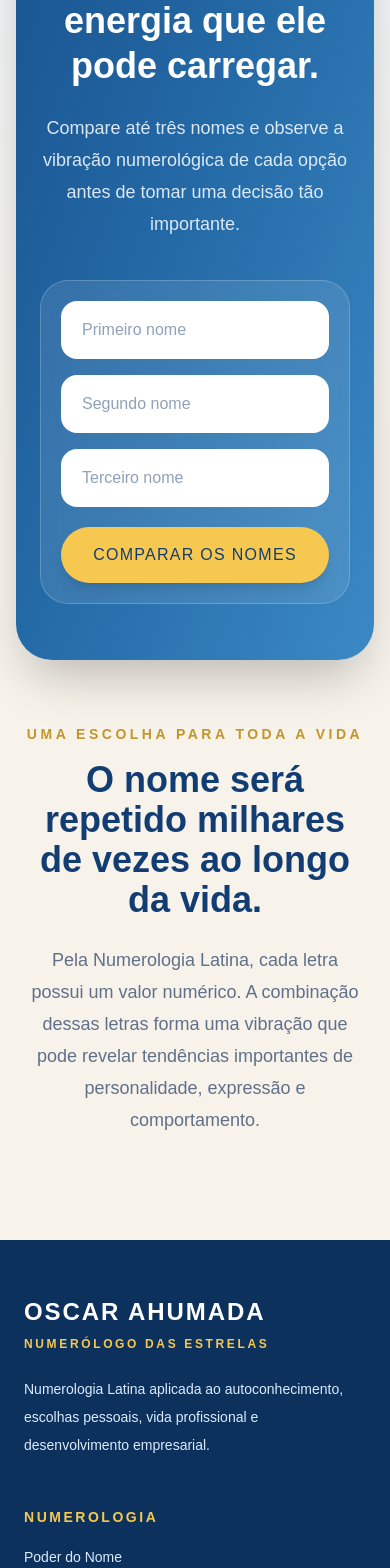
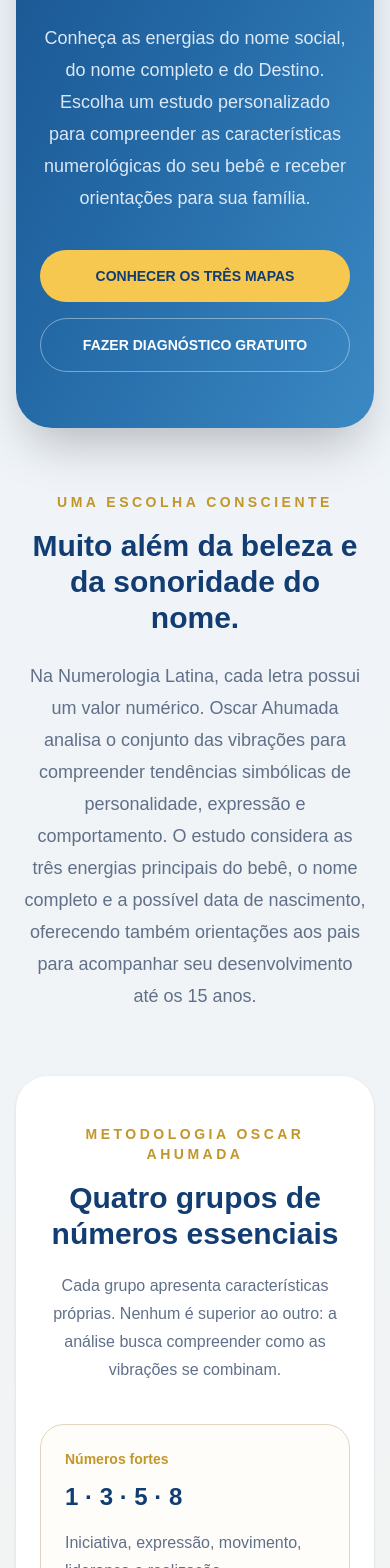
Before and after one commit to consultasdosite-dot/oscar-ahumada-site, a Next.js app: page /nome-do-bebe in a window 390 px wide. Shown: the part 432-2000 px from the top of the page. Built offline with nearby package versions, Linux system fonts and the light colour scheme.

Commit message:
Adiciona pagamentos dos mapas do bebe

```diff
--- a/app/nome-do-bebe/page.tsx
+++ b/app/nome-do-bebe/page.tsx
@@ -1,328 +1,203 @@
 "use client";
 
+import Link from "next/link";
 import { useState } from "react";
-import { calcularNomeSocial } from "../lib/numerologia";
-import { obterInterpretacaoNome } from "../data/interpretacoesNome";
 
-type ResultadoNome = ReturnType<typeof calcularNomeSocial>;
+const planos = [
+  {
+    nome: "Mapa Essencial",
+    preco: "R$ 260,00",
+    pagamento: "https://link.infinitepay.io/oscar_jose_ahumada_/VC1D-KHKAjqEMwt-260,00",
+    descricao: "Estudo personalizado para escolher o nome do bebê com consciência numerológica.",
+    itens: [
+      "Análise do nome social e do nome completo",
+      "Diagnóstico do Destino pela provável data de nascimento",
+      "As três energias principais e suas características comportamentais",
+      "Orientações aos pais para o desenvolvimento até os 15 anos",
+      "Entrega em PDF, sem consulta",
+      "Complementação após o nascimento, conforme a data efetiva",
+    ],
+  },
+  {
+    nome: "Mapa com Consulta",
+    preco: "R$ 440,00",
+    pagamento: "https://pay.infinitepay.io/oscar_jose_ahumada_/VC1D-IOoHbeI1tM-440,00",
+    descricao: "Acompanhamento personalizado para conversar sobre os nomes e esclarecer suas dúvidas.",
+    itens: [
+      "Todos os estudos e orientações do Mapa Essencial",
+      "Consulta personalizada de 1 hora com Oscar Ahumada",
+      "Comparação das opções de nomes e esclarecimento de dúvidas",
+      "Entrega em PDF e complementação após o nascimento",
+    ],
+  },
+  {
+    nome: "Mapa Família",
+    preco: "R$ 890,00",
+    pagamento: "https://pay.infinitepay.io/oscar_jose_ahumada_/VC1D-ozypW1sD8h-890,00",
+    descricao: "Uma análise ampliada que considera o bebê, os pais e as expectativas da família.",
+    itens: [
+      "Todos os estudos do bebê e entrega em PDF",
+      "Mapas numerológicos dos pais",
+      "Compatibilidade entre os pais e o bebê",
+      "Avaliação dos desejos dos pais em relação às vibrações dos nomes",
+      "Consultas personalizadas com Oscar Ahumada",
+      "Orientações até os 15 anos e complementação após o nascimento",
+    ],
+  },
+];
 
-export default function NomeDoBebePage() {
-  const [nome1, setNome1] = useState("");
-  const [nome2, setNome2] = useState("");
-  const [nome3, setNome3] = useState("");
+const grupos = [
+  { titulo: "Números fortes", numeros: "1 · 3 · 5 · 8", texto: "Iniciativa, expressão, movimento, liderança e realização." },
+  { titulo: "Números afetivos", numeros: "2 · 4 · 6", texto: "Sensibilidade, cooperação, estrutura, família e cuidado." },
+  { titulo: "Números neutros", numeros: "7 · 9", texto: "Reflexão, conhecimento, espiritualidade e generosidade." },
+  { titulo: "Números mestres", numeros: "11 · 22", texto: "Vibrações especiais, com características e desafios próprios." },
+];
 
-  const [resultados, setResultados] = useState<ResultadoNome[]>([]);
+const CHAVE_PIX = "08677876863";
 
-  function analisarNomes() {
-    const nomes = [nome1, nome2, nome3]
-      .map((nome) => nome.trim())
-      .filter(Boolean);
+function Pagamento({ plano }: { plano: (typeof planos)[number] }) {
+  const [mostrarPix, setMostrarPix] = useState(false);
+  const [copiado, setCopiado] = useState(false);
 
-    const calculados = nomes.map((nome) => calcularNomeSocial(nome));
-
-    setResultados(calculados);
+  async function copiarChave() {
+    try {
+      await navigator.clipboard.writeText(CHAVE_PIX);
+      setCopiado(true);
+    } catch {
+      setCopiado(false);
     }
-
-  function limparTudo() {
-    setNome1("");
-    setNome2("");
-    setNome3("");
-    setResultados([]);
-
-    window.scrollTo({
-      top: 0,
-      behavior: "smooth",
-    });
   }
 
   return (
+    <div className="mt-8 space-y-3">
+      <a href={plano.pagamento} target="_blank" rel="noopener noreferrer" className="block rounded-full bg-[#123d73] px-5 py-4 text-center text-sm font-bold text-white transition hover:bg-[#1f629d]">
+        PAGAR COM CARTÃO
+      </a>
+      <button type="button" onClick={() => setMostrarPix(!mostrarPix)} aria-expanded={mostrarPix} className="w-full rounded-full border-2 border-[#123d73] px-5 py-4 text-sm font-bold text-[#123d73] transition hover:bg-[#edf4fb]">
+        {mostrarPix ? "OCULTAR DADOS DO PIX" : "PAGAR COM PIX"}
+      </button>
+      {mostrarPix && (
+        <div className="rounded-2xl border border-[#dbcba9] bg-[#fffdf9] p-5 text-sm leading-7 text-[#4f627d]">
+          <p className="font-bold text-[#123d73]">Pagamento via Pix</p>
+          <p className="mt-2">Valor: <strong>{plano.preco}</strong></p>
+          <p>Chave Pix — CPF: <strong>{CHAVE_PIX}</strong></p>
+          <p>Favorecido: <strong>OSCAR JOSÉ AHUMADA</strong></p>
+          <p>Banco informado: <strong>WISE</strong></p>
+          <button type="button" onClick={copiarChave} className="mt-4 w-full rounded-full bg-[#123d73] px-4 py-3 font-bold text-white">
+            {copiado ? "CHAVE COPIADA" : "COPIAR CHAVE PIX"}
+          </button>
+          <p className="mt-4">Abra o aplicativo do seu banco, escolha Pix por chave CPF, cole a chave e informe o valor de {plano.preco}. Confira o favorecido e a instituição exibidos pelo banco antes de confirmar.</p>
+          <p className="mt-3 text-xs leading-5">O pagamento é realizado diretamente no aplicativo bancário. Esta página não confirma automaticamente o recebimento.</p>
+        </div>
+      )}
+      <Link href="/solicitar-nome-bebe" className="block text-center text-sm font-semibold text-[#123d73] underline underline-offset-4">Prefere conversar antes de contratar?</Link>
+    </div>
+  );
+}
+
+export default function NomeDoBebePage() {
+  return (
     <main className="min-h-screen bg-gradient-to-b from-[#edf4fb] via-[#f7f3eb] to-[#f7f3eb] px-4 py-10 text-[#123d73] sm:px-6 sm:py-16">
       <div className="mx-auto max-w-7xl">
-
-        {/* HERO */}
         <section className="overflow-hidden rounded-[36px] bg-gradient-to-br from-[#174f8a] via-[#246aa7] to-[#3b89c4] px-6 py-14 text-white shadow-2xl sm:px-10 lg:px-14">
           <div className="mx-auto max-w-4xl text-center">
-
-            <p className="text-sm font-semibold uppercase tracking-[0.28em] text-[#f6cf68]">
-              Numerologia para Bebês
-            </p>
-
-            <h1 className="mt-5 text-4xl font-semibold leading-tight sm:text-5xl lg:text-6xl">
-              Antes de escolher o nome do seu bebê, descubra a energia que ele pode carregar.
-            </h1>
-
-            <p className="mx-auto mt-6 max-w-3xl text-lg leading-8 text-blue-50/90">
-              Compare até três nomes e observe a vibração numerológica de cada
-              opção antes de tomar uma decisão tão importante.
-            </p>
-
-            <div className="mx-auto mt-10 max-w-3xl rounded-[28px] border border-white/20 bg-white/10 p-5 backdrop-blur-md sm:p-7">
-
-              <div className="grid gap-4 md:grid-cols-3">
-                <input
-                  type="text"
-                  value={nome1}
-                  onChange={(event) => setNome1(event.target.value)}
-                  placeholder="Primeiro nome"
-                  className="w-full rounded-2xl border border-white/20 bg-white px-5 py-4 text-[#123d73] outline-none placeholder:text-slate-400 focus:border-[#f6cf68] focus:ring-4 focus:ring-[#f6cf68]/20"
-                />
-
-                <input
-                  type="text"
-                  value={nome2}
-                  onChange={(event) => setNome2(event.target.value)}
-                  placeholder="Segundo nome"
-                  className="w-full rounded-2xl border border-white/20 bg-white px-5 py-4 text-[#123d73] outline-none placeholder:text-slate-400 focus:border-[#f6cf68] focus:ring-4 focus:ring-[#f6cf68]/20"
-                />
-
-                <input
-                  type="text"
-                  value={nome3}
-                  onChange={(event) => setNome3(event.target.value)}
-                  placeholder="Terceiro nome"
-                  className="w-full rounded-2xl border border-white/20 bg-white px-5 py-4 text-[#123d73] outline-none placeholder:text-slate-400 focus:border-[#f6cf68] focus:ring-4 focus:ring-[#f6cf68]/20"
-                />
-              </div>
-
-              <button
-                type="button"
-                onClick={analisarNomes}
-                className="mt-5 w-full rounded-full bg-[#f6c84f] px-8 py-4 text-sm font-bold uppercase tracking-[0.08em] text-[#123d73] shadow-lg transition hover:-translate-y-1 hover:bg-[#ffda70]"
-              >
-                Comparar os Nomes
-              </button>
-
+            <p className="text-sm font-semibold uppercase tracking-[0.28em] text-[#f6cf68]">Numerologia para Bebês</p>
+            <h1 className="mt-5 text-4xl font-semibold leading-tight sm:text-5xl lg:text-6xl">O nome do seu bebê é uma escolha para toda a vida.</h1>
+            <p className="mx-auto mt-6 max-w-3xl text-lg leading-8 text-blue-50/90">Conheça as energias do nome social, do nome completo e do Destino. Escolha um estudo personalizado para compreender as características numerológicas do seu bebê e receber orientações para sua família.</p>
+            <div className="mt-9 flex flex-col justify-center gap-4 sm:flex-row">
+              <a href="#planos" className="rounded-full bg-[#f6c84f] px-8 py-4 text-center text-sm font-bold text-[#123d73] transition hover:bg-[#ffda70]">CONHECER OS TRÊS MAPAS</a>
+              <Link href="/bebe" className="rounded-full border border-white/40 px-8 py-4 text-center text-sm font-semibold text-white transition hover:bg-white/10">FAZER DIAGNÓSTICO GRATUITO</Link>
             </div>
           </div>
         </section>
 
-        {/* INTRODUÇÃO */}
         <section className="px-2 py-16 sm:px-6">
           <div className="mx-auto max-w-4xl text-center">
-            <p className="text-sm font-semibold uppercase tracking-[0.25em] text-[#c29629]">
-              Uma escolha para toda a vida
-            </p>
-
-            <h2 className="mt-4 text-4xl font-semibold">
-              O nome será repetido milhares de vezes ao longo da vida.
-            </h2>
-
-            <p className="mt-6 text-lg leading-8 text-[#607089]">
-              Pela Numerologia Latina, cada letra possui um valor numérico.
-              A combinação dessas letras forma uma vibração que pode revelar
-              tendências importantes de personalidade, expressão e comportamento.
-            </p>
+            <p className="text-sm font-semibold uppercase tracking-[0.25em] text-[#c29629]">Uma escolha consciente</p>
+            <h2 className="mt-4 text-3xl font-semibold sm:text-4xl">Muito além da beleza e da sonoridade do nome.</h2>
+            <p className="mt-6 text-lg leading-8 text-[#607089]">Na Numerologia Latina, cada letra possui um valor numérico. Oscar Ahumada analisa o conjunto das vibrações para compreender tendências simbólicas de personalidade, expressão e comportamento. O estudo considera as três energias principais do bebê, o nome completo e a possível data de nascimento, oferecendo também orientações aos pais para acompanhar seu desenvolvimento até os 15 anos.</p>
           </div>
         </section>
 
-        {/* RESULTADOS */}
-        {resultados.length > 0 && (
-          <section className="pb-16">
-            <div className="grid gap-6 lg:grid-cols-3">
-
-              {resultados.map((resultado) => {
-                const interpretacao = obterInterpretacaoNome(
-                  resultado.vogaisReduzidas,
-                  resultado.consoantesReduzidas,
-                  resultado.nomeOriginal
-                );
-
-                return (
-                  <article
-                    key={resultado.nomeOriginal}
-                    className="overflow-hidden rounded-[30px] border border-[#dbcba9] bg-white shadow-xl"
-                  >
-                    <div className="bg-[#123d73] px-6 py-7 text-center text-white">
-
-                      <p className="text-xs font-semibold uppercase tracking-[0.22em] text-[#f6cf68]">
-                        Análise do Nome
-                      </p>
-
-                      <h2 className="mt-3 break-words text-3xl font-bold">
-                        {resultado.nomeNormalizado}
-                      </h2>
-
-                      <div className="mt-5 inline-flex min-h-20 min-w-20 items-center justify-center rounded-full bg-[#f6c84f] px-4 text-3xl font-bold text-[#123d73]">
-                        {resultado.revelacaoNomeSocial}
+        <section className="rounded-[32px] bg-white px-6 py-12 shadow-sm sm:px-10">
+          <div className="mx-auto max-w-3xl text-center">
+            <p className="text-sm font-semibold uppercase tracking-[0.25em] text-[#c29629]">Metodologia Oscar Ahumada</p>
+            <h2 className="mt-4 text-3xl font-semibold sm:text-4xl">Quatro grupos de números essenciais</h2>
+            <p className="mt-5 leading-7 text-[#607089]">Cada grupo apresenta características próprias. Nenhum é superior ao outro: a análise busca compreender como as vibrações se combinam.</p>
           </div>
-
-                      {resultado.numeroMestre && (
-                        <p className="mt-3 text-sm font-bold uppercase tracking-[0.15em] text-[#f6cf68]">
-                          Número Mestre {resultado.revelacaoNomeSocial}
-                        </p>
-                      )}
-
-                    </div>
-
-                    <div className="p-6">
-
-                      {/* LETRAS */}
-                      <div>
-                        <p className="text-xs font-bold uppercase tracking-[0.18em] text-[#c29629]">
-                          Energia das letras
-                        </p>
-
-                        <div className="mt-4 flex flex-wrap gap-2">
-                          {resultado.letras.map((item, index) => (
-                            <div
-                              key={`${item.letra}-${index}`}
-                              className="min-w-12 rounded-xl border border-[#dfd2bb] bg-[#faf7f1] px-3 py-2 text-center"
-                            >
-                              <div className="font-bold">{item.letra}</div>
-
-                              <div className="text-xs font-bold text-[#c29629]">
-                                {item.valor}
-                              </div>
+          <div className="mt-10 grid gap-5 sm:grid-cols-2 lg:grid-cols-4">
+            {grupos.map((grupo) => (
+              <div key={grupo.titulo} className="rounded-[24px] border border-[#e2d6c0] bg-[#fffdf9] p-6">
+                <p className="text-sm font-semibold text-[#c29629]">{grupo.titulo}</p>
+                <p className="mt-3 text-2xl font-bold">{grupo.numeros}</p>
+                <p className="mt-4 leading-7 text-[#607089]">{grupo.texto}</p>
               </div>
             ))}
           </div>
+        </section>
+
+        <section id="planos" className="scroll-mt-8 py-16">
+          <div className="mx-auto max-w-3xl text-center">
+            <p className="text-sm font-semibold uppercase tracking-[0.25em] text-[#c29629]">Escolha seu atendimento</p>
+            <h2 className="mt-4 text-3xl font-semibold sm:text-4xl">Três formas de cuidar dessa escolha</h2>
+            <p className="mt-5 text-lg leading-8 text-[#607089]">Do estudo em PDF ao acompanhamento completo da família, escolha a opção que melhor atende às suas necessidades.</p>
           </div>
-
-                      {/* SOMA */}
-                      <div className="mt-6 rounded-[20px] bg-[#f8f5ef] p-5">
-                        <p className="text-xs font-bold uppercase tracking-[0.16em] text-[#c29629]">
-                          Soma Total
-                        </p>
-
-                        <p className="mt-3 text-2xl font-semibold">
-                          {resultado.somaTotal}
-                        </p>
-
-                        <p className="mt-2 text-sm text-[#607089]">
-                          Redução: {resultado.caminhoReducaoTotal.join(" → ")}
-                        </p>
+          <div className="mt-10 grid gap-6 lg:grid-cols-3">
+            {planos.map((plano, index) => (
+              <article key={plano.nome} className="flex flex-col overflow-hidden rounded-[30px] border border-[#dbcba9] bg-white shadow-xl">
+                <div className="bg-[#123d73] px-7 py-8 text-white">
+                  <p className="text-xs font-semibold uppercase tracking-[0.2em] text-[#f6cf68]">Opção {index + 1}</p>
+                  <h3 className="mt-3 text-2xl font-semibold">{plano.nome}</h3>
+                  <p className="mt-4 text-3xl font-bold text-[#f6cf68]">{plano.preco}</p>
+                  <p className="mt-4 leading-7 text-blue-100">{plano.descricao}</p>
                 </div>
-
-                      {/* VOGAIS */}
-                      <div className="mt-4 grid grid-cols-2 gap-3">
-
-                        <div className="rounded-[18px] border border-[#dfd2bb] p-4">
-                          <p className="text-xs font-bold uppercase tracking-[0.14em] text-[#c29629]">
-                            Vogais
-                          </p>
-
-                          <p className="mt-2 text-xl font-semibold">
-                            {resultado.somaVogais} →{" "}
-                            {resultado.vogaisReduzidas}
-                          </p>
-                        </div>
-
-                        <div className="rounded-[18px] border border-[#dfd2bb] p-4">
-                          <p className="text-xs font-bold uppercase tracking-[0.14em] text-[#c29629]">
-                            Consoantes
-                          </p>
-
-                          <p className="mt-2 text-xl font-semibold">
-                            {resultado.somaConsoantes} →{" "}
-                            {resultado.consoantesReduzidas}
-                          </p>
-                        </div>
-
-                      </div>
-
-                      {/* COMBINAÇÃO */}
-                      <div className="mt-4 rounded-[20px] border border-[#d4af37]/40 bg-[#fffaf0] p-5 text-center">
-
-                        <p className="text-xs font-bold uppercase tracking-[0.16em] text-[#c29629]">
-                          Combinação
-                        </p>
-
-                        <p className="mt-3 text-2xl font-bold">
-                          {resultado.vogaisReduzidas} +{" "}
-                          {resultado.consoantesReduzidas}
-                          {interpretacao && (
-                            <>
-                              {" "}
-                              ={" "}
-                              <span className="text-[#c29629]">
-                                {interpretacao.resultado}
-                              </span>
-                            </>
-                          )}
-                        </p>
-
-                      </div>
-
-                      {/* INTERPRETAÇÃO */}
-                      {interpretacao && (
-                        <div className="mt-5 rounded-[22px] bg-[#edf4fb] p-5">
-
-                          <p className="text-xs font-bold uppercase tracking-[0.16em] text-[#246aa7]">
-                            O que este nome revela
-                          </p>
-
-                          <p className="mt-3 leading-7 text-[#405675]">
-                            {interpretacao.texto}
-                          </p>
-
-                        </div>
-                      )}
-
+                <div className="flex flex-1 flex-col p-7">
+                  <ul className="flex-1 space-y-4">
+                    {plano.itens.map((item) => (
+                      <li key={item} className="flex gap-3 leading-7 text-[#4f627d]">
+                        <span className="font-bold text-[#c29629]">✓</span>
+                        <span>{item}</span>
+                      </li>
+                    ))}
+                  </ul>
+                  <Pagamento plano={plano} />
                 </div>
               </article>
-                );
-              })}
+            ))}
+          </div>
+          <p className="mx-auto mt-6 max-w-4xl text-center text-sm leading-6 text-[#607089]">Os valores são por pacote. A quantidade de consultas do Mapa Família será confirmada no atendimento antes da contratação.</p>
+        </section>
 
+        <section className="rounded-[32px] bg-[#edf4fb] px-6 py-12 sm:px-10">
+          <div className="mx-auto max-w-4xl">
+            <p className="text-sm font-semibold uppercase tracking-[0.25em] text-[#c29629]">Compatibilidade familiar</p>
+            <h2 className="mt-4 text-3xl font-semibold sm:text-4xl">Os desejos dos pais também fazem parte da escolha.</h2>
+            <p className="mt-6 text-lg leading-8 text-[#607089]">Imagine um pai com vibração 22 e uma mãe com vibração 8. Ambos podem valorizar força, liderança e realização. Ao considerar um nome como Ian, associado à vibração 6, a análise permite conversar sobre características mais voltadas ao afeto, à família e ao cuidado.</p>
+            <p className="mt-5 text-lg leading-8 text-[#607089]">O objetivo não é impor um nome forte ou afetivo, mas compreender as expectativas dos pais e buscar uma escolha consciente que respeite a individualidade simbólica do bebê e a harmonia familiar.</p>
           </div>
+        </section>
 
-            {/* COMPARAÇÃO */}
-            {resultados.length > 1 && (
-              <div className="mt-10 rounded-[30px] bg-[#123d73] px-6 py-9 text-center text-white shadow-xl sm:px-10">
+        <section className="px-2 py-16 sm:px-6">
+          <div className="mx-auto max-w-4xl">
+            <h2 className="text-3xl font-semibold sm:text-4xl">E quando o bebê nascer?</h2>
+            <p className="mt-6 text-lg leading-8 text-[#607089]">O estudo considera inicialmente a provável data de nascimento. Após o nascimento, o mapa é complementado com a data efetiva, especialmente quando o parto ocorre de forma natural. Nos casos de cesárea, Oscar poderá apresentar uma orientação numerológica sobre a harmonização da data, sempre respeitando as decisões e recomendações médicas e obstétricas.</p>
+            <p className="mt-5 text-sm leading-6 text-[#607089]">A Numerologia é uma prática de interpretação simbólica e autoconhecimento. Não garante características comportamentais, resultados futuros ou condições de saúde e não deve orientar ou substituir decisões médicas sobre a data ou a forma do parto.</p>
+          </div>
+        </section>
 
-                <p className="text-sm font-semibold uppercase tracking-[0.25em] text-[#f6cf68]">
-                  Compare com calma
-                </p>
+        <section className="rounded-[32px] bg-[#123d73] px-6 py-12 text-white sm:px-10">
+          <div className="mx-auto max-w-4xl text-center">
+            <p className="text-sm font-semibold uppercase tracking-[0.25em] text-[#f6cf68]">Oscar Ahumada · Numerólogo das Estrelas</p>
+            <h2 className="mt-4 text-3xl font-semibold sm:text-4xl">Experiência e atenção personalizada para sua família.</h2>
+            <p className="mt-6 text-lg leading-8 text-blue-100">Com mais de 40 anos de experiência, Oscar Ahumada realiza estudos numerológicos que consideram o conjunto das vibrações do nome e do Destino, evitando conclusões baseadas em um único número isolado. O propósito é ajudar os pais a compreender as possibilidades e fazer uma escolha com mais conhecimento.</p>
+            <Link href="/solicitar-nome-bebe" className="mt-8 inline-flex rounded-full bg-[#f6c84f] px-9 py-4 text-center text-sm font-bold text-[#123d73] transition hover:bg-[#ffda70]">SOLICITAR MEU MAPA DO BEBÊ</Link>
+          </div>
+        </section>
 
-                <h2 className="mx-auto mt-4 max-w-3xl text-3xl font-semibold">
-                  Cada nome apresenta uma vibração diferente.
-                </h2>
-
-                <p className="mx-auto mt-5 max-w-3xl leading-8 text-blue-100">
-                  A comparação ajuda a perceber características diferentes entre
-                  as opções, mas uma escolha definitiva pode considerar também o
-                  nome completo, sobrenomes, data prevista ou data de nascimento
-                  e outras informações importantes.
-                </p>
-
-              </div>
-            )}
-
-            {/* CTA */}
-            <div className="mt-10 rounded-[34px] bg-gradient-to-br from-[#fffaf0] to-white p-7 text-center shadow-xl sm:p-12">
-
-              <p className="text-sm font-semibold uppercase tracking-[0.25em] text-[#c29629]">
-                Uma escolha importante merece uma análise completa
-              </p>
-
-              <h2 className="mx-auto mt-4 max-w-3xl text-4xl font-semibold">
-                Quer escolher o nome do seu bebê com mais segurança numerológica?
-              </h2>
-
-              <p className="mx-auto mt-6 max-w-2xl text-lg leading-8 text-[#607089]">
-                Na análise completa podemos estudar diferentes opções de nomes
-                e observar como as vibrações se apresentam antes da decisão final.
-              </p>
-
-              <a
-                href="/solicitar-nome-bebe"
-                className="mt-8 inline-flex rounded-full bg-[#123d73] px-9 py-4 text-sm font-bold text-white transition hover:-translate-y-1 hover:bg-[#1f629d]"
-              >
-                Quero uma Análise Completa do Nome do Bebê
-              </a>
-
-              <button
-                type="button"
-                onClick={limparTudo}
-                className="mx-auto mt-4 block text-sm font-semibold text-[#607089] underline underline-offset-4"
-              >
-                Comparar outros nomes
-              </button>
-
-            </div>
-
+        <section className="py-12 text-center">
+          <p className="text-sm leading-7 text-[#607089]">Atendimento online para famílias do Brasil e do exterior.</p>
+          <Link href="/bebe" className="mt-4 inline-block text-sm font-semibold text-[#123d73] underline underline-offset-4">Prefere começar pelo diagnóstico gratuito? Compare até três nomes.</Link>
         </section>
-        )}
-
       </div>
     </main>
   );
```
Lines whose indentation alone changed are shown as unchanged.
